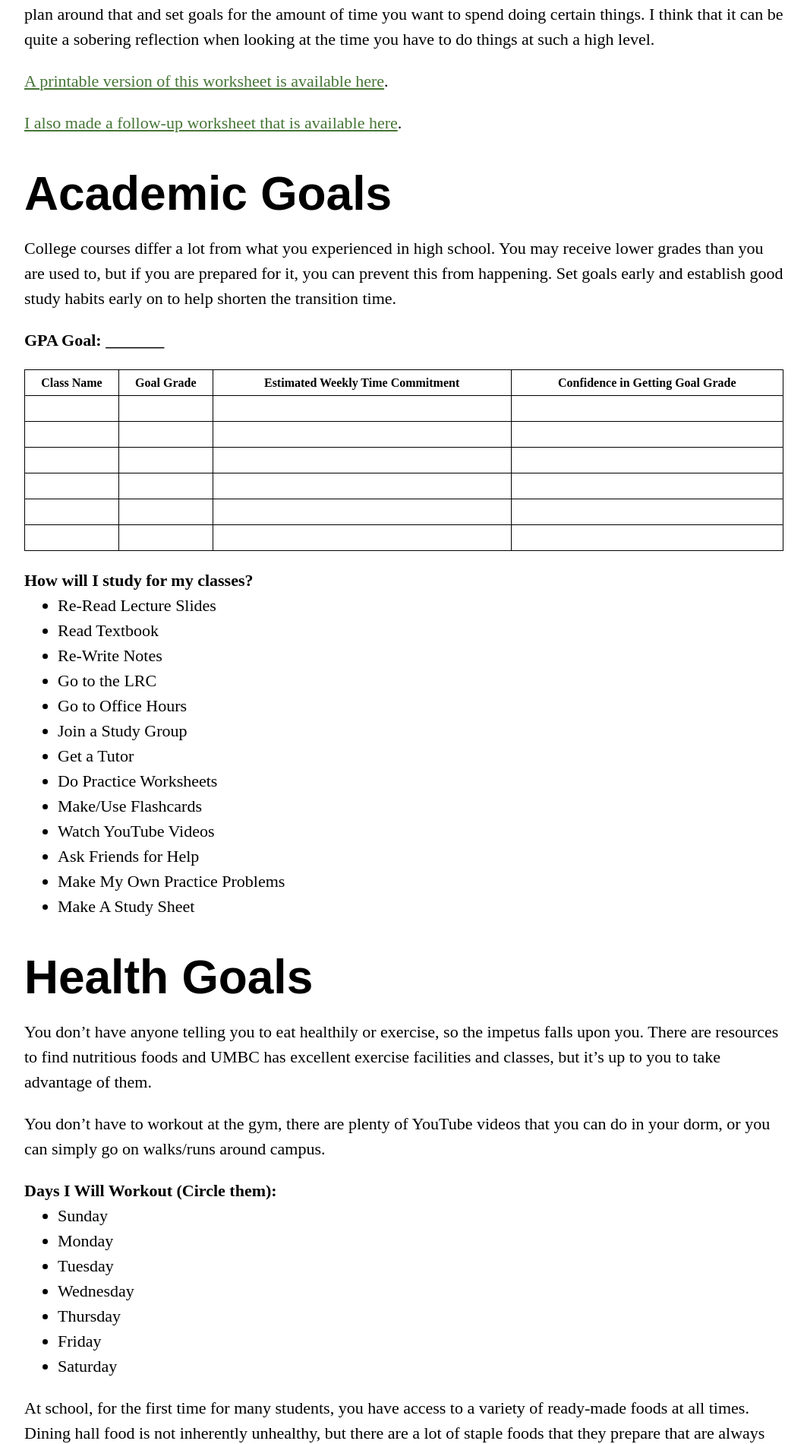
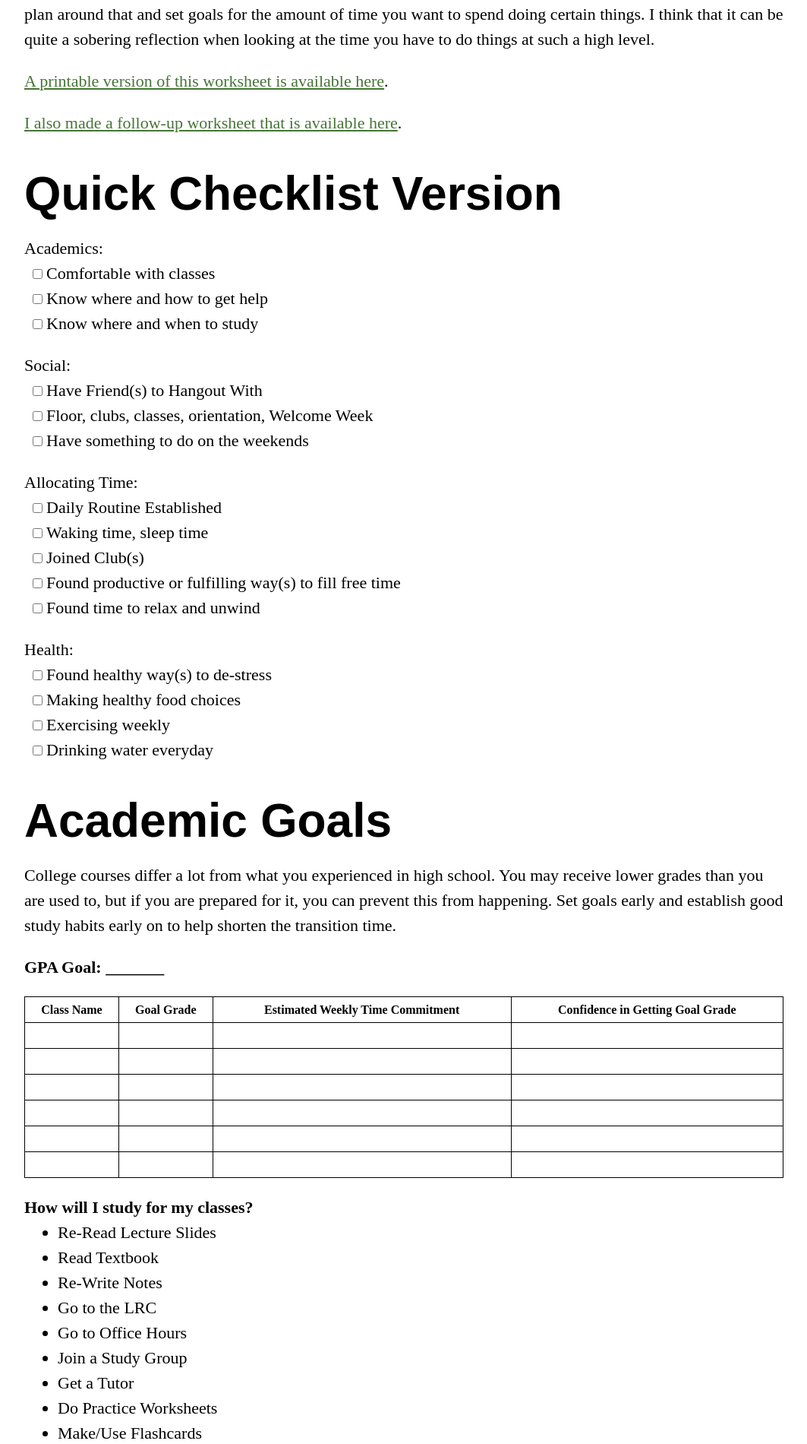
Before and after one commit to reeshuffled/reeshuffled.github.io, a Jekyll site: the page built from _posts/2023-08-14-College-Goal-Setting.md, in a window 1280 px wide. Shown: the part 687-2587 px from the top of the page at 76% size, without its empty margins (108-1171 px from the left). Built offline with Jekyll 4.4.1, drawn with Linux system fonts in a browser that asks for light colours; comment, search, counter and statistics services are not loaded.

Commit message:
add transition checklist to goal setting article

```diff
--- a/_posts/2023-08-14-College-Goal-Setting.md
+++ b/_posts/2023-08-14-College-Goal-Setting.md
@@ -14,6 +14,30 @@ The facets that I chose to focus on were academic, health, social, time allocati
 [A printable version of this worksheet is available here](https://docs.google.com/document/d/1uEyHVP2V8aSfUVlDo4uZBu6dlJZBMJdwDcBvSqaJS2o/edit?usp=sharing).
 
 [I also made a follow-up worksheet that is available here](https://docs.google.com/document/d/1mg__XHW021FcjtZbGNPjUUcO8noUtYxjRXP_szsPsXY/edit?usp=sharing).
+
+## Quick Checklist Version
+Academics:
+- [ ] Comfortable with classes
+- [ ] Know where and how to get help
+- [ ] Know where and when to study
+
+Social:
+- [ ] Have Friend(s) to Hangout With
+- [ ] Floor, clubs, classes, orientation, Welcome Week
+- [ ] Have something to do on the weekends
+
+Allocating Time:
+- [ ] Daily Routine Established
+- [ ] Waking time, sleep time
+- [ ] Joined Club(s)
+- [ ] Found productive or fulfilling way(s) to fill free time
+- [ ] Found time to relax and unwind
+
+Health:
+- [ ] Found healthy way(s) to de-stress
+- [ ] Making healthy food choices
+- [ ] Exercising weekly
+- [ ] Drinking water everyday
 
 ## **Academic Goals**
 
--- a/css/main.css
+++ b/css/main.css
@@ -6,6 +6,18 @@
 
 table {
     width: 100%;
+}
+
+ul.task-list {
+    list-style-type: none;
+}
+
+li.task-list-item {
+    margin-left: .5em !important;
+}
+
+input.task-list-item-checkbox {
+    margin-right: 5px;
 }
 
 table, th, td {
```
Also changed, not shown: _layouts/writing.html (+9 -0 lines).
